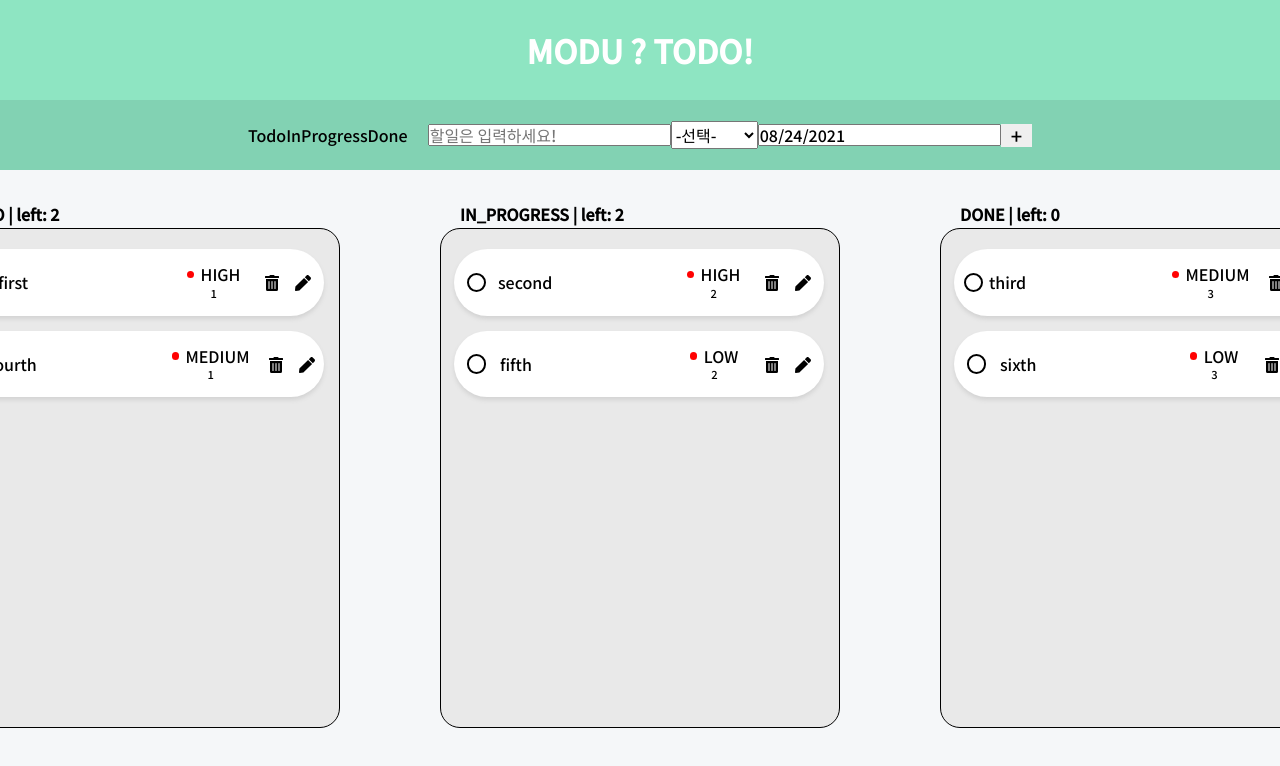
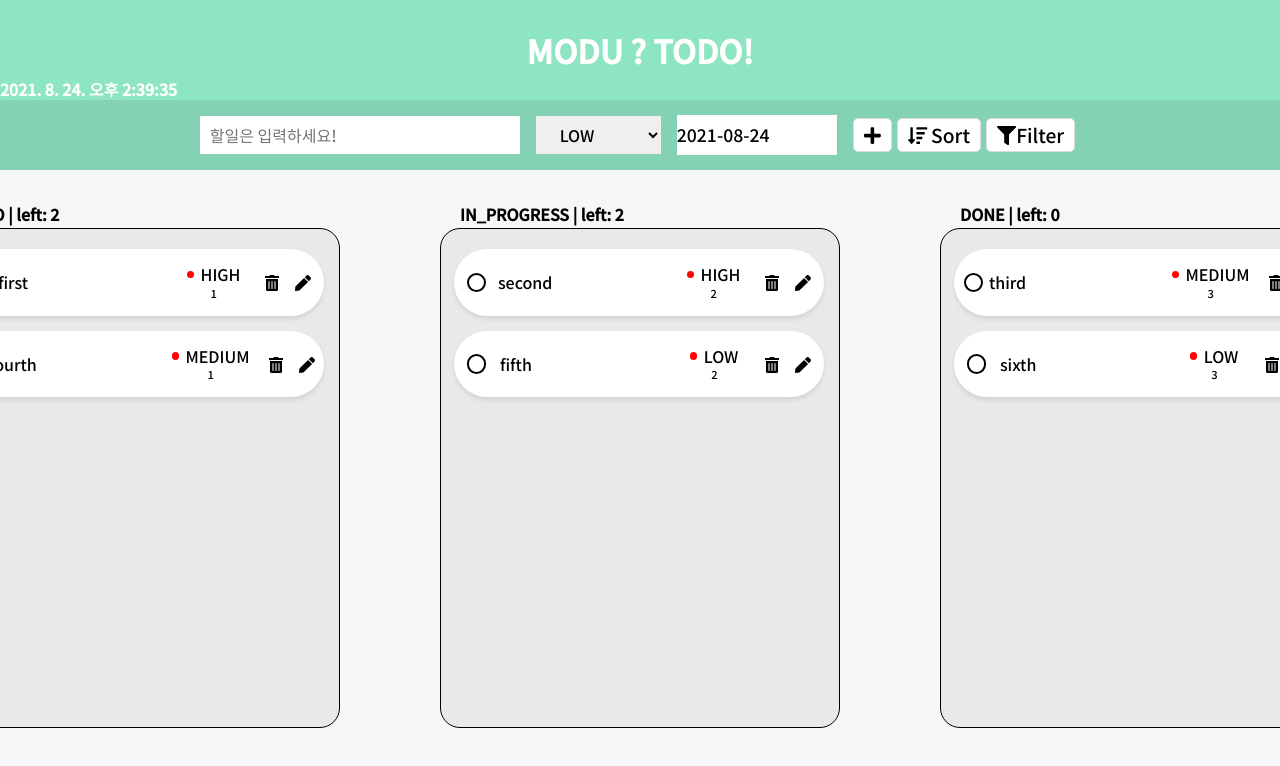
Before and after one commit to team2-freeOnBorading/modu-todo, a React (Create React App) app: page / in a window 1280 px wide. Shown: the top 766 px of the page. Built offline with nearby package versions, Linux system fonts and the light colour scheme.

Commit message:
Feat : header icon, button 추가 (#20)
* feat: 필터버튼 추가
* feat: 현재시간 추가, UI 스타일 수정
* fix: 코드 원복
* fix: 디폴트값 변경
* fix: import 절대경로 지정

```diff
--- a/src/components/TodoHeader/TodoFilter/TodoFilter.tsx
+++ b/src/components/TodoHeader/TodoFilter/TodoFilter.tsx
@@ -1,20 +1,19 @@
 import React, { useState } from 'react';
 import styled from 'styled-components';
 import DatePicker from 'react-datepicker';
-import { PRIORITY_RANGE } from '../../../utils/constants';
+import { PRIORITY_RANGE } from 'utils/constants';
 import 'react-datepicker/dist/react-datepicker.css';
+import { FontAwesomeIcon } from '@fortawesome/react-fontawesome';
+import { faSortAmountDown, faFilter, faPlus } from '@fortawesome/free-solid-svg-icons';
+import { Status, Priority } from 'type';
 
-interface IInputValue {
-  task: string;
-  dueDate: Date;
-  priority: string;
-}
-
-const TodoFilter: React.FC = () => {
-  const [inputValue, setInputValue] = useState<IInputValue>({
+const TodoFilter = () => {
+  const [inputValue, setInputValue] = useState({
     task: '',
-    dueDate: new Date(),
-    priority: '',
+    deadLine: new Date(),
+    priority: Priority.LOW,
+    status: Status.NOT_STARTED,
+    createdAt: new Date(),
   });
 
   const handleChange = (event: React.ChangeEvent<HTMLSelectElement | HTMLInputElement>) => {
@@ -22,19 +21,15 @@ const TodoFilter: React.FC = () => {
   };
 
   const handleSubmit = (event: React.ChangeEvent<HTMLFormElement>) => {
+    console.log(inputValue);
     event.preventDefault();
-    setInputValue({ ...inputValue, dueDate: inputValue.dueDate });
+    setInputValue({ ...inputValue, deadLine: inputValue.deadLine });
   };
 
   return (
     <Wrapper>
-      <TagList>
-        <span>Todo </span>
-        <span>InProgress </span>
-        <span>Done </span>
-      </TagList>
       <Form onSubmit={handleSubmit}>
-        <input type='text' name='task' placeholder='할일은 입력하세요!' value={inputValue.task} onChange={(e) => handleChange(e)} />
+        <FormInput type='text' name='task' placeholder='할일은 입력하세요!' value={inputValue.task} onChange={(e) => handleChange(e)} />
         <select id='priority' name='priority' onChange={(e) => handleChange(e)}>
           {PRIORITY_RANGE.map((priority: string, index: number) => {
             return (
@@ -44,40 +39,84 @@ const TodoFilter: React.FC = () => {
             );
           })}
         </select>
-        <DatePicker minDate={new Date()} selected={inputValue.dueDate} onChange={(date: Date) => setInputValue({ ...inputValue, dueDate: date })} />
-        <button type='submit'>+</button>
+        <DatePicker
+          dateFormat='yyyy-MM-dd'
+          minDate={new Date()}
+          closeOnScroll={true}
+          placeholderText='마감 날짜 선택'
+          selected={inputValue.deadLine}
+          onChange={(date: Date) => setInputValue({ ...inputValue, deadLine: date })}
+        />
+        <button type='submit'>
+          <FontAwesomeIcon icon={faPlus} />
+        </button>
       </Form>
+      <button>
+        <FontAwesomeIcon icon={faSortAmountDown} /> Sort
+      </button>
+      <button>
+        <FontAwesomeIcon icon={faFilter} />
+        Filter
+      </button>
     </Wrapper>
   );
 };
 
 export default TodoFilter;
+
 const Wrapper = styled.div`
   position: fixed;
   top: 100px;
+  width: 100vw;
+  height: 70px;
+  z-index: 1;
+  background-color: #82d2b3;
   display: flex;
   justify-content: center;
   align-items: center;
-  width: 100vw;
-  height: 70px;
-  background-color: #82d2b3;
-  z-index: 1;
+  & button {
+    font-size: 1.2rem;
+    padding: 5px 10px;
+    margin-right: 5px;
+    border: none;
+    cursor: pointer;
+    background-color: #fff;
+    border: 1px solid #dcdcdc;
+    border-radius: 5px;
+    &:hover {
+      background-color: #dfdfdf;
+    }
+  }
 `;
 
-const TagList = styled.div`
-  display: flex;
-  flex-direction: row;
-  margin-right: 20px;
+const FormInput = styled.input`
+  padding: 10px;
+  border: 0;
+  margin-right: 1rem;
 `;
 
 const Form = styled.form`
   display: flex;
   justify-content: center;
   align-items: center;
-  & button {
-    font-size: 20px;
-    padding: 0 10px;
+
+  & .react-datepicker-wrapper,
+  .react-datepicker__input-container input {
+    border: 0;
+    width: 10rem;
+    font-size: 1.1rem;
+    margin-right: 1rem;
+  }
+  & input {
+    width: 20rem;
+    &:last-child {
+      padding: 10px 0;
+      border: 0;
+    }
+  }
+  & select {
     border: none;
-    cursor: pointer;
+    padding: 6px 20px;
+    margin-right: 1rem;
   }
 `;
--- a/src/components/TodoHeader/TodoHeader.tsx
+++ b/src/components/TodoHeader/TodoHeader.tsx
@@ -1,12 +1,31 @@
-import React from 'react';
+import React, { useState, useEffect } from 'react';
 import TodoFilter from './TodoFilter/TodoFilter';
 import styled from 'styled-components';
 
 const TodoHeader: React.FC = () => {
+  const [currentTime, setCurrentTime] = useState('');
+
+  const getCurrentTime = () => {
+    const curr = new Date();
+    const utc = curr.getTime() + curr.getTimezoneOffset() * 60 * 1000;
+    const KR_TIME_DIFF = 9 * 60 * 60 * 1000;
+    const krTime = new Date(utc + KR_TIME_DIFF).toLocaleString('ko-KR');
+
+    setCurrentTime(krTime);
+  };
+
+  useEffect(() => {
+    setInterval(getCurrentTime, 1000);
+    return () => {
+      setInterval(getCurrentTime, 1000);
+    };
+  }, []);
+
   return (
     <>
       <Wrapper>
         <h1>MODU ? TODO!</h1>
+        <span>{currentTime}</span>
       </Wrapper>
       <TodoFilter />
     </>
@@ -20,9 +39,14 @@ const Wrapper = styled.div`
   top: 0;
   width: 100vw;
   height: 100px;
+  z-index: 1;
   background-color: #8ee5c2;
-  z-index: 1;
-
+  & span {
+    color: white;
+    font-weight: bold;
+    position: fixed;
+    top: 80px;
+  }
   & h1 {
     margin: 0;
     color: white;
--- a/src/type.ts
+++ b/src/type.ts
@@ -13,7 +13,7 @@ export enum Priority {
 export interface ITodo {
   readonly id: number;
   task: string;
-  priority?: Priority;
+  priority: Priority;
   status: Status;
   deadLine: string;
   createdAt: string;
--- a/src/utils/constants.ts
+++ b/src/utils/constants.ts
@@ -1,3 +1,3 @@
 export const todos = 'todos';
 
-export const PRIORITY_RANGE = ['-선택-', 'LOW', 'MEDIUM', 'HIGH'];
+export const PRIORITY_RANGE = ['LOW', 'MEDIUM', 'HIGH'];
```
